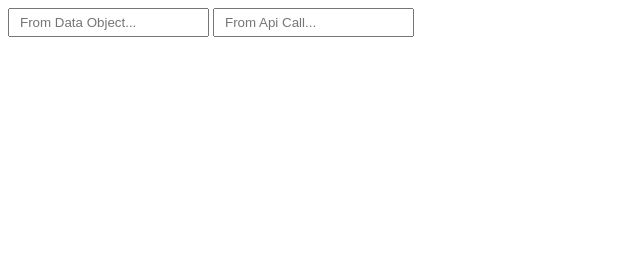
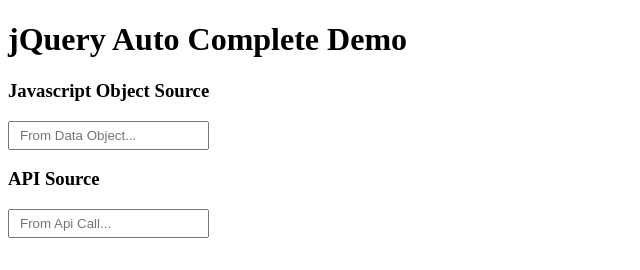
Before and after one commit to michaelrvano/autocomplete, a plain HTML site: page index.html in a window 1280 px wide. Shown: the whole page, without its empty margins (0-640 px from the left). Drawn offline with Linux system fonts and the light colour scheme.

Commit message:
Organized Index page

```diff
--- a/index.html
+++ b/index.html
@@ -19,8 +19,12 @@
 	<link href="mv-autocomplete.css" rel="stylesheet" type="text/css"/>
 </head>
 <body>
-	<input type="text" placeholder="From Data Object..." autocomplete />
-	<input type="text" placeholder="From Api Call..."autocomplete />
+	<h1> jQuery Auto Complete Demo </h1>
+	<h3> Javascript Object Source</h3>
+	<input type="text" placeholder="From Data Object..." data-object />
+	<p> </p>
+	<h3> API Source</h3>
+	<input type="text" placeholder="From Api Call..." api-call />
 	<!-- SCRIPTS -->
 	<script src="jquery-1.11.3.min.js" type="text/javascript"></script>
 	<script src="mv-autocomplete.js" type="text/javascript"></script>
@@ -42,7 +46,7 @@
 		,"Yemen","Zambia","Zimbabwe"];
 
 
-		$('[autocomplete]').mvAutocomplete({
+		$('[data-object]').mvAutocomplete({
 			data: countries,
 			container_class: 'results',
 			result_class: 'result',
@@ -60,6 +64,22 @@
 				console.log('Click Back!');
 			}
 		});
+
+		$('[api-call]').mvAutocomplete({
+			url: '/api/',
+			loading_html: 'Loading XD',
+			post_data: {
+				class: 'tasks',
+				action: 'searchTasks',
+				options: {
+					id: 10,
+					name: 'Bob'
+				}
+			},
+			callback: function(el, selected) {
+				console.log('Click Back!');
+			}
+		});
 	</script>
 </body>
 </html>
```
